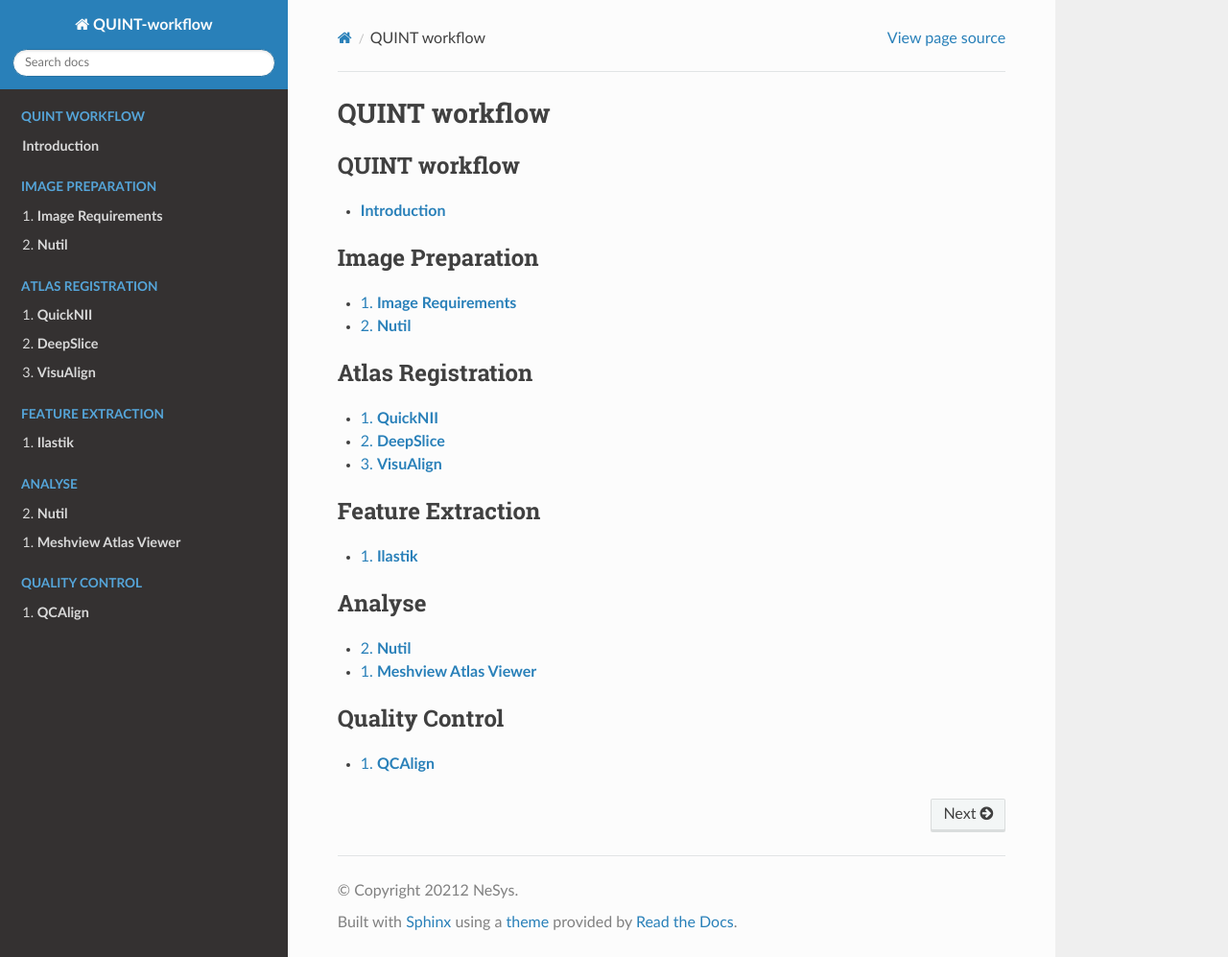
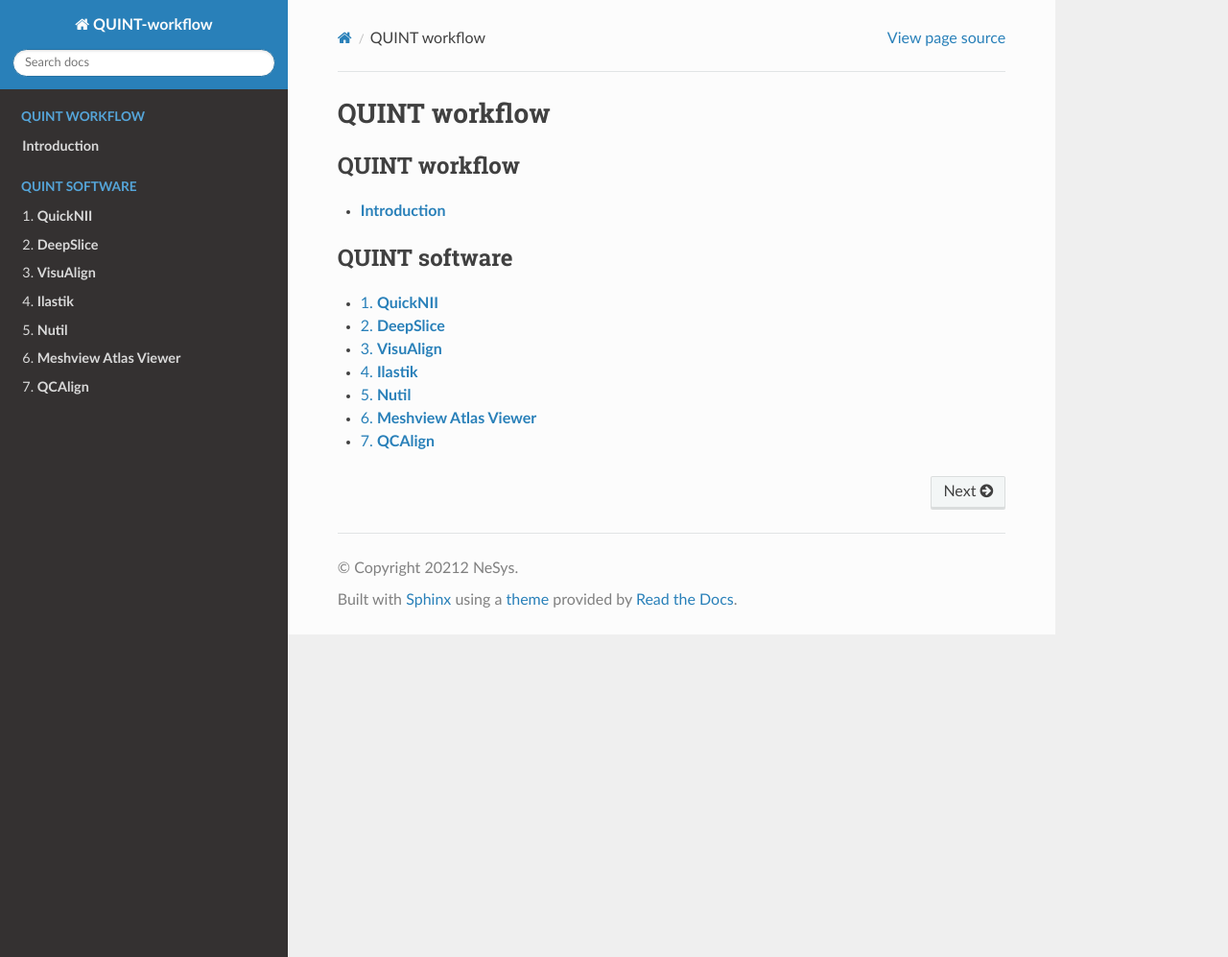
Before and after one commit to Neural-Systems-at-UIO/QUINT_workflow, a Sphinx documentation site: the page built from docs/index.rst, in a window 1280 px wide and 997 px high. Shown: the whole window at 96% size. Built offline with Sphinx 7.4.7 and the Read the Docs theme 2.0.0, drawn with Linux system fonts in a browser that asks for light colours; pages that are not in the unit, such as notebooks, are missing from menus.

Commit message:
Update index.rst

```diff
--- a/docs/index.rst
+++ b/docs/index.rst
@@ -15,41 +15,14 @@
    publications
 
 .. toctree::
-   :caption: Image Preparation
-   :numbered:
-   :maxdepth: 3
-
-   Requirements
-   Nutil
-
-.. toctree::
-   :caption: Atlas Registration
+   :caption: QUINT software
    :numbered:
    :maxdepth: 3
 
    QuickNII
    DeepSlice
    VisuAlign
-
-.. toctree::
-   :caption: Feature Extraction
-   :numbered:
-   :maxdepth: 3
-
    Ilastik
-   AlternativeSeg
-
-.. toctree::
-   :caption: Analyse
-   :numbered:
-   :maxdepth: 3
-
    Nutil
    Meshview
-
-.. toctree::
-   :caption: Quality Control
-   :numbered:
-   :maxdepth: 3
-
    QCAlign
```
